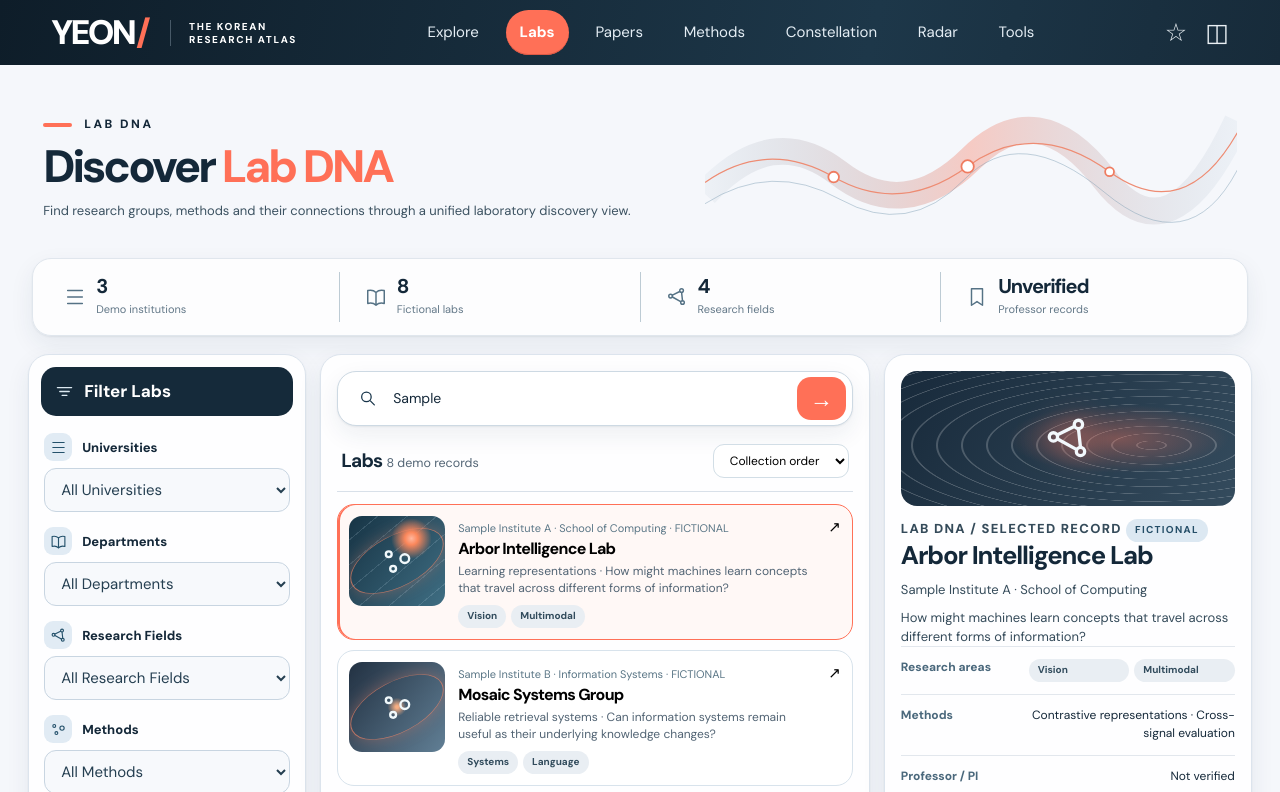
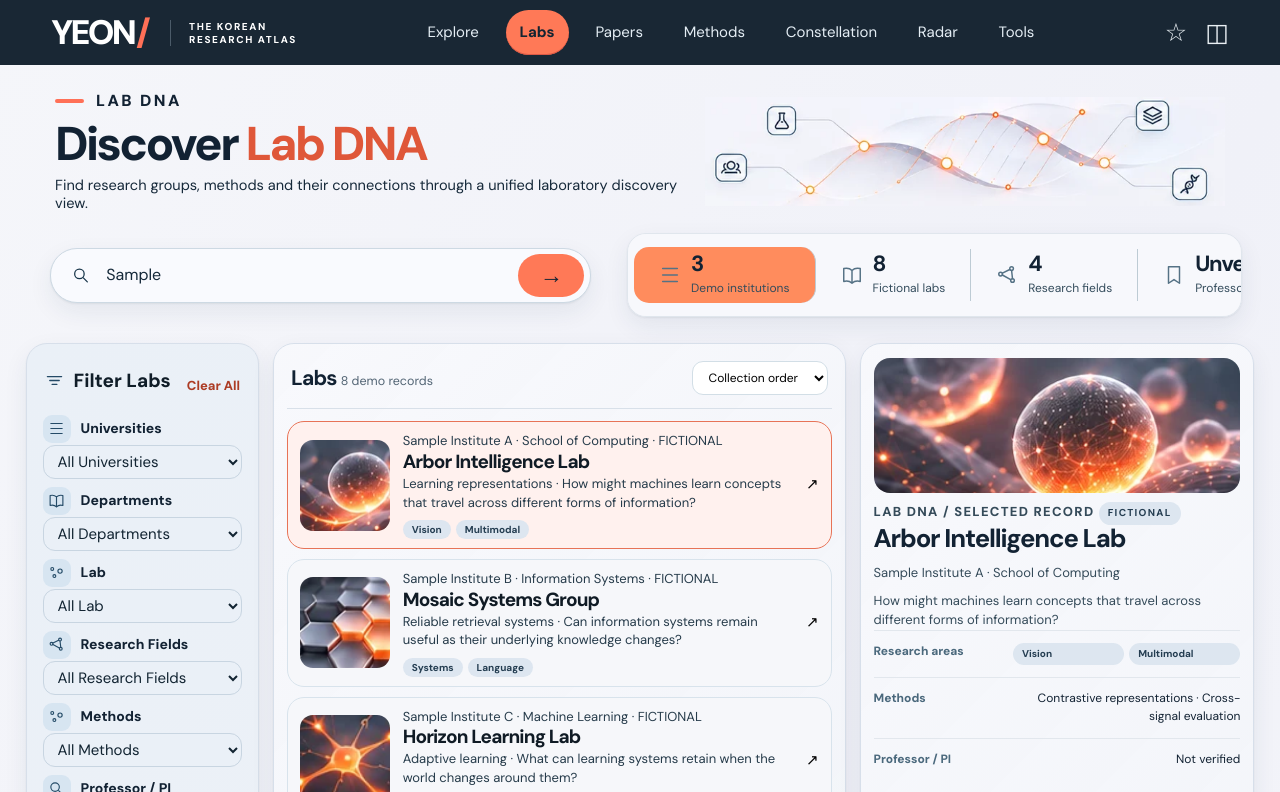
Before and after one commit to Subhana2004/yeon, a plain HTML site: page app-locked/index.html in a window 1280 px wide. Both pictures are taken after typing "Sample" into the empty fields and a click on the button 504 px from the left and 376 px from the top of the page. Shown: the top 792 px of the page. Drawn offline with Linux system fonts and the light colour scheme.

Commit message:
P2: Reconstruct Lab DNA discovery

```diff
--- a/app-locked/atlas.js
+++ b/app-locked/atlas.js
@@ -41,9 +41,9 @@ function render(move=false){const {view,params}=loc();state.params=params;
   if (view === "explore") items.splice(4, 2);
   document.querySelector("#primary-nav").innerHTML=items.map(([v,label])=>`<a href="#${v}" ${current===v?'aria-current="page"':""}>${label}</a>`).join("");const pages={explore:()=>renderHome(),dna:()=>renderDNA(state),dossier:()=>renderDossier(state),papers:()=>renderPapers(state),paper:()=>renderPaperDetail(state),methods:()=>renderMethods(state),compare:()=>renderCompare(state),constellation:()=>renderConstellation(state),radar:()=>renderRadar(state),tools:()=>renderTools(state)};const start=performance.now();try{document.querySelector("#main").innerHTML=(pages[view]||pages.explore)();}catch(err){console.error("YEON atlas view failed",err);document.querySelector("#main").innerHTML='<section class="canvas"><h1>Page unavailable</h1><p>Please reload or return to Explore.</p><a href="#explore" class="button primary">Explore</a></section>';}document.title=(view==="explore"?"Explore":view==="dna"?"Lab DNA":view==="compare"?"Lab Compare":view[0]?.toUpperCase()+view.slice(1))+" · YEON Research Atlas";document.querySelector("#primary-nav").classList.remove("open");document.querySelector(".menu-toggle").setAttribute("aria-expanded","false");if(move){const title=document.querySelector("#main h1");if(title){title.setAttribute("tabindex","-1");title.focus({preventScroll:true});}window.scrollTo({top:0,behavior:"instant"});}return performance.now()-start;}
 
-function onClick(e){const a=e.target.closest("[data-select-lab],[data-select-paper],[data-select-method],[data-graph-node],[data-radar-focus],[data-radar-mode],[data-follow],[data-clear],[data-swap],[data-goto]");if(!a)return;if(a.dataset.selectLab){state.selectedLab=a.dataset.selectLab;render();}else if(a.dataset.selectPaper){state.selectedPaper=a.dataset.selectPaper;render();}else if(a.dataset.selectMethod){state.selectedMethod=a.dataset.selectMethod;render();}else if(a.dataset.graphNode!==undefined){state.graphNode=a.dataset.graphNode;render();}else if(a.dataset.radarFocus){state.radarFocus=a.dataset.radarFocus;render();}else if(a.dataset.radarMode){state.radarMode=a.dataset.radarMode;render();}else if(a.dataset.follow){const msg=toggle(a.dataset.follow);toast(msg);render();}else if(a.dataset.clear){const keys=a.dataset.clear==="lab"?["labQ","institution","department","area","methodFilter","labSort"]:a.dataset.clear==="papers"?["paperQ","paperProblem","paperYear"]:["methodQ","methodFamily"];keys.forEach(k=>state[k]="");if(loc().view==="dna"&&location.hash!=="#dna")location.hash="#dna";else render();}else if(a.dataset.swap){const left=state.params.a||state.compareA||labs[0].id,right=state.params.b||state.compareB||labs[1].id;state.compareA=right;state.compareB=left;location.hash="#compare?a="+encodeURIComponent(right)+"&b="+encodeURIComponent(left);}else if(a.dataset.goto){location.hash="#"+a.dataset.goto;}}
+function onClick(e){const a=e.target.closest("[data-select-lab],[data-select-paper],[data-select-method],[data-graph-node],[data-radar-focus],[data-radar-mode],[data-follow],[data-clear],[data-swap],[data-goto]");if(!a)return;if(a.dataset.selectLab){state.selectedLab=a.dataset.selectLab;render();}else if(a.dataset.selectPaper){state.selectedPaper=a.dataset.selectPaper;render();}else if(a.dataset.selectMethod){state.selectedMethod=a.dataset.selectMethod;render();}else if(a.dataset.graphNode!==undefined){state.graphNode=a.dataset.graphNode;render();}else if(a.dataset.radarFocus){state.radarFocus=a.dataset.radarFocus;render();}else if(a.dataset.radarMode){state.radarMode=a.dataset.radarMode;render();}else if(a.dataset.follow){const msg=toggle(a.dataset.follow);toast(msg);render();}else if(a.dataset.clear){const keys=a.dataset.clear==="lab"?["labQ","institution","department","labName","area","methodFilter","labSort"]:a.dataset.clear==="papers"?["paperQ","paperProblem","paperYear"]:["methodQ","methodFamily"];keys.forEach(k=>state[k]="");if(loc().view==="dna"&&location.hash!=="#dna")location.hash="#dna";else render();}else if(a.dataset.swap){const left=state.params.a||state.compareA||labs[0].id,right=state.params.b||state.compareB||labs[1].id;state.compareA=right;state.compareB=left;location.hash="#compare?a="+encodeURIComponent(right)+"&b="+encodeURIComponent(left);}else if(a.dataset.goto){location.hash="#"+a.dataset.goto;}}
 
-function onChange(e){const el=e.target.closest("[data-filter]");if(!el||el.type==="search")return;const key=el.dataset.filter,v=el.value;if(key==="graphLab"||key==="radarLab"){state[key]=labs.find(l=>l.name===v)?.id||labs[0].id;if(key==="graphLab")state.graphNode=0;}else state[key]=v;if(key==="compareA"||key==="compareB"){const a=key==="compareA"?v:state.compareA||state.params.a||labs[0].id;const b=key==="compareB"?v:state.compareB||state.params.b||labs[1].id;location.hash="#compare?a="+encodeURIComponent(a)+"&b="+encodeURIComponent(a===b?labs.find(l=>l.id!==a).id:b);return;}if(key==="institution")state.department="";if(["institution","department","area","methodFilter"].includes(key))state.selectedLab="";if(["paperProblem","paperYear"].includes(key))state.selectedPaper="";if(key==="methodFamily")state.selectedMethod="";render();}
+function onChange(e){const el=e.target.closest("[data-filter]");if(!el||el.type==="search")return;const key=el.dataset.filter,v=el.value;if(key==="graphLab"||key==="radarLab"){state[key]=labs.find(l=>l.name===v)?.id||labs[0].id;if(key==="graphLab")state.graphNode=0;}else state[key]=v;if(key==="compareA"||key==="compareB"){const a=key==="compareA"?v:state.compareA||state.params.a||labs[0].id;const b=key==="compareB"?v:state.compareB||state.params.b||labs[1].id;location.hash="#compare?a="+encodeURIComponent(a)+"&b="+encodeURIComponent(a===b?labs.find(l=>l.id!==a).id:b);return;}if(key==="institution")state.department="";if(key==="institution"||key==="department")state.labName="";if(["institution","department","area","methodFilter"].includes(key))state.selectedLab="";if(["paperProblem","paperYear"].includes(key))state.selectedPaper="";if(key==="methodFamily")state.selectedMethod="";render();}
 
 function onInput(event) {
   const input = event.target;
--- a/app-locked/index.html
+++ b/app-locked/index.html
@@ -10,6 +10,7 @@
   <link rel="preload" href="../app-index/assets/sans.woff2" as="font" type="font/woff2" crossorigin>
   <link rel="stylesheet" href="./atlas.css">
   <link rel="stylesheet" href="./home.css">
+  <link rel="stylesheet" href="./sections.css">
   <script type="module" src="./atlas.js"></script>
 </head>
 <body>
--- /dev/null
+++ b/app-locked/sections.css
@@ -0,0 +1,85 @@
+/* Reference-backed inner routes. Scope every rule to the reconstructed views. */
+.locked-section {
+  --section-ink:#122233;
+  --section-panel:#f7f8fc;
+  --section-line:#d7dfea;
+  --section-accent:#ac3c25;
+  padding: 14px 2% 32px;
+  color:var(--section-ink);
+}
+body:has(.locked-section) { background:linear-gradient(120deg,#f5f6fa,#f0f1f8 60%,#f5f6fa); }
+body:has(.locked-section) .site-header { background:#192734; }
+body:has(.locked-section) .site-footer { color:#445c6b; }
+body:has(.locked-section) .primary-nav a[aria-current] { color:#132432; background:#ff7957; }
+.locked-section .pagehead { padding:5px 2.4% 12px; min-height:151px; gap:24px; }
+.locked-section .pagehead h1 { font-size:clamp(35px,3.7vw,61px); letter-spacing:-.055em; line-height:1.04; }
+.locked-section .pagehead h1 em { color:#b84930; }
+.locked-section .pagehead p { color:#16293a; font-size:clamp(14px,1.14vw,19px); line-height:1.24; max-width:640px; }
+.locked-section .eyebrow { font-size:16px; letter-spacing:.15em; margin-bottom:7px; }
+.locked-section .pagehead-art { height:150px; background:center / contain no-repeat; }
+.locked-section .pagehead-art svg { display:none; }
+.locked-section .panel { background:linear-gradient(135deg,#f8f9fce8,#eff2f7d9); border-color:var(--section-line); padding:14px 13px; }
+.locked-section .layout-3 { grid-template-columns:minmax(180px,19%) minmax(0,1.45fr) minmax(0,1fr); gap:14px; }
+.locked-section .filter-panel { background:linear-gradient(135deg,#eaf0f7,#edf1f7); padding:13px 16px; }
+.locked-section .filter-title { background:none; padding:5px 2px; margin:0 0 10px; color:#101d28; font-size:19px; }
+.locked-section .filter-title .icon { color:#234966; }
+.locked-section .filter-title button { margin-left:auto; font-size:13px; }
+.locked-section .clear-link { color:var(--section-accent); }
+.locked-section .filter-block { margin:0 0 8px; }
+.locked-section .filter-label { margin-bottom:2px; font-size:14px; }
+.locked-section .filter-icon { background:#d7e5f1; color:#244b67; }
+.locked-section .filter-block select { padding:5px 10px; background:#eaf0f7; color:#122432; }
+.locked-section .searchbox { border-radius:27px; background:#f9fafe; }
+.locked-section .searchbox input { font-size:16px; }
+.locked-section .searchbox button { border-radius:25px; color:#162434; background:#ff7957; width:66px; }
+.locked-section .meta-strip { margin:0; background:#f7f8fc; align-items:center; }
+.locked-section .stat strong { font-size:22px; }
+.locked-section .stat span { color:#344c5c; font-size:12px; }
+.locked-section .bar-head { margin-top:0 !important; min-height:36px; }
+.locked-section .bar-head strong { font-size:21px; }
+.locked-section .record { padding:9px 12px; background:#f6f7fa; align-items:center; line-height:1.3; }
+.locked-section .record.selected { background:#fff1ee; box-shadow:none; border-color:#e77357; }
+.locked-section .record h3 { font-size:19px; margin:0 0 3px; color:#101b25; }
+.locked-section .record :is(p,small) { font-size:13px; color:#263b4a; }
+.locked-section .thumb { flex:0 0 clamp(72px,7vw,116px); min-width:0; height:91px; background-size:cover !important; background-position:center !important; }
+.locked-section .thumb::after,.locked-section .thumb svg { display:none; }
+.locked-section .tag { color:#243d51; background:#dde6f0; }
+.locked-section .inspector-cover { background-size:cover !important; background-position:center !important; margin-bottom:6px; }
+.locked-section .inspector-cover svg { display:none; }
+.locked-section .inspector h2 { font-size:clamp(21px,2vw,32px); }
+.locked-section .button.primary { background:#ff7957; color:#132432; }
+.locked-section :focus-visible { outline:2px solid #255983; outline-offset:2px; }
+.locked-summary { display:grid; align-items:center; grid-template-columns:minmax(0,.88fr) minmax(0,1fr); gap:3%; margin:2px 1% 25px 2%; }
+.locked-summary .searchbox { max-width:none; }
+.dna-lock .pagehead-art { background-image:url('./assets/sections/dna-0.webp'); }
+.dna-lock .inspector-cover { background-image:url('./assets/sections/dna-1.webp'); }
+.dna-lock .thumb[data-tone="0"] { background-image:url('./assets/sections/dna-1.webp'); }
+.dna-lock .thumb[data-tone="1"] { background-image:url('./assets/sections/dna-2.webp'); }
+.dna-lock .thumb[data-tone="2"] { background-image:url('./assets/sections/dna-3.webp'); }
+.dna-lock .thumb[data-tone="3"] { background-image:url('./assets/sections/dna-4.webp'); }
+@media (max-width:1050px) {
+  .locked-section .layout-3 { grid-template-columns:minmax(170px,25%) minmax(0,1fr); }
+  .locked-section .layout-3 > .inspector { grid-column:2; }
+  .locked-section .pagehead { min-height:125px; grid-template-columns:minmax(0,1fr) minmax(0,.7fr); }
+  .locked-section .pagehead-art { height:120px; }
+  .locked-summary { grid-template-columns:1fr; gap:10px; }
+}
+@media (max-width:650px) {
+  .locked-section { padding-inline:13px; }
+  .locked-section .pagehead { grid-template-columns:1fr; gap:4px; padding-inline:0; }
+  .locked-section .pagehead-art { display:block; height:80px; }
+  .locked-section .layout-3 { grid-template-columns:minmax(0,1fr); }
+  .locked-section .layout-3 > .inspector { grid-column:auto; }
+  .locked-section .stat { padding-inline:7px; gap:3px; min-width:0; }
+  .locked-section .stat strong { font-size:15px; }
+  .locked-section .stat svg { display:none; }
+  .locked-section .stat span { font-size:10px; }
+  .locked-section .record h3 { font-size:16px; }
+}
+.locked-section .pagehead h1 em { color:#df5739; }
+.dna-lock .pagehead-art { height:135px; }
+.dna-lock .locked-summary { margin-bottom:26px; }
+.dna-lock .meta-strip .stat:first-child { background:#ff8c5d; border-radius:15px; padding-block:5px; }
+.dna-lock .inspector-cover { background-image:url('./assets/sections/dna-cover.webp'); }
+.dna-lock .record { min-height:108px; }
+.dna-lock .record .tag { padding-block:3px; }
```
Also changed, not shown: app-locked/assets/sections/dna-0.webp (added), app-locked/assets/sections/dna-1.webp (added), app-locked/assets/sections/dna-2.webp (added), app-locked/assets/sections/dna-3.webp (added), app-locked/assets/sections/dna-4.webp (added), app-locked/assets/sections/dna-cover.webp (added), app-locked/pages-a.js.
